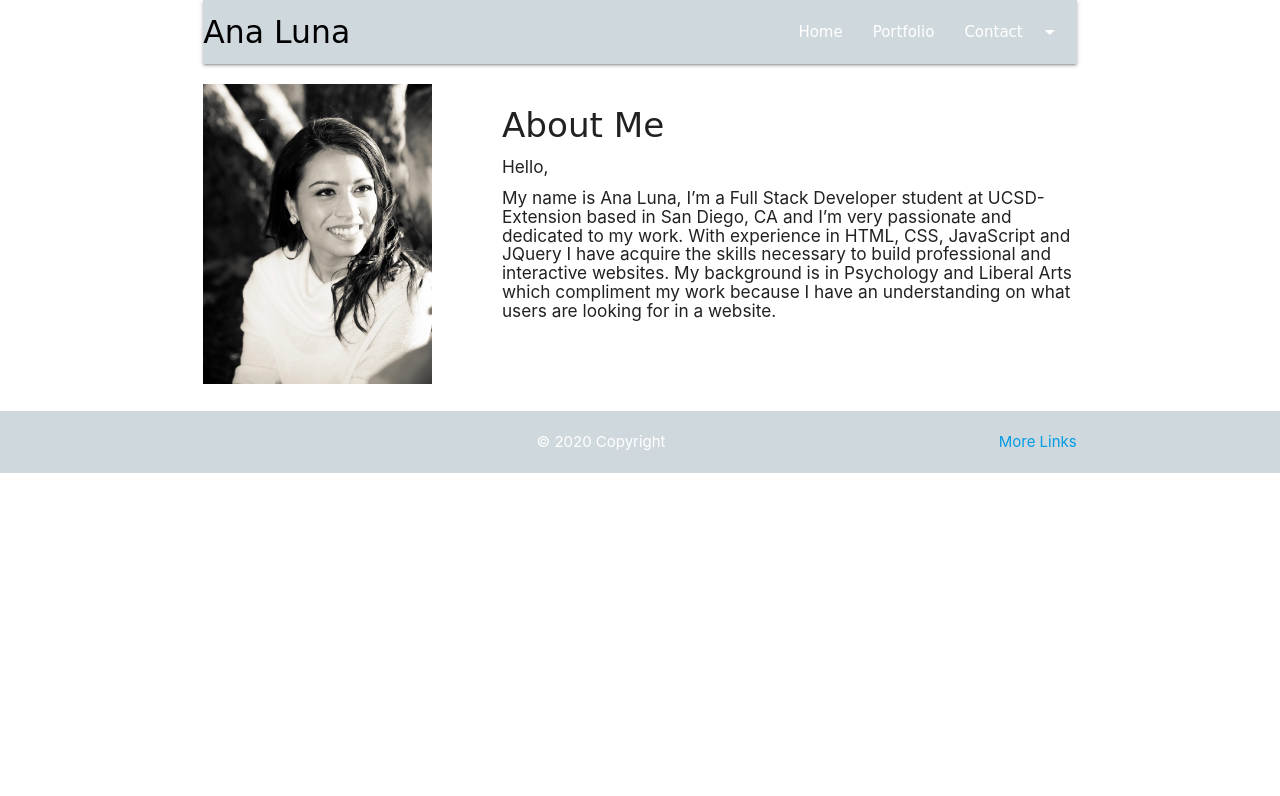
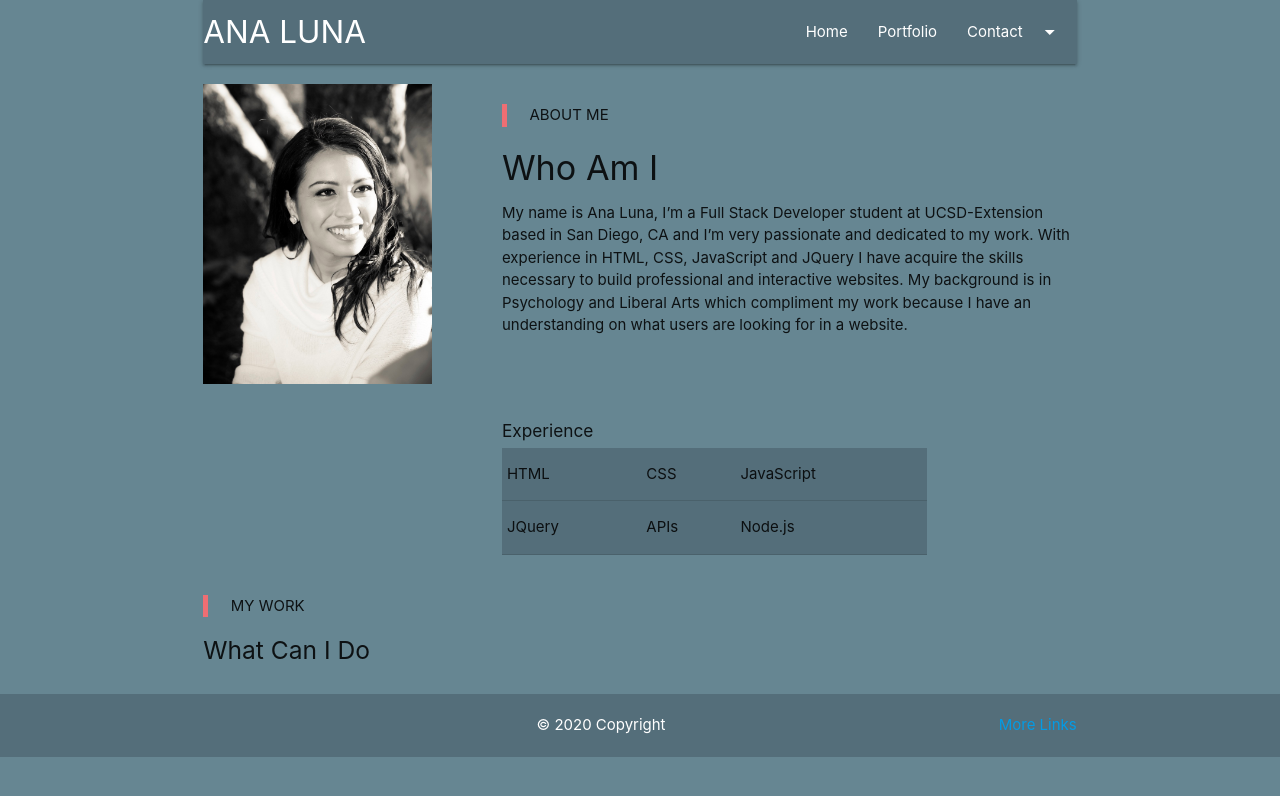
Before and after one commit to analuna01/ProfessionalPortfolio-hw7, a plain HTML site: page index.html in a window 1280 px wide. Drawn offline with nearby package versions, Linux system fonts and the light colour scheme.

Commit message:
styled page

```diff
--- a/assets/style.css
+++ b/assets/style.css
@@ -3,15 +3,16 @@
 }
 
 .nav-wrapper{
-    font-family: cursive;
+
 
 }
 
 #bio{
-    font-family: cursive;
+    border-block-color: black;
 }
 
 body {
+    background-color: rgb(102, 134, 146);
     display: flex;
     min-height: 100vh;
     flex-direction: column;
--- a/index.html
+++ b/index.html
@@ -35,11 +35,11 @@
             <li><a href="/ProfessionalPortfolio-hw7/assets/AnaLunaResume1.pdf">Resume</a></li>
           </ul>
           <nav>
-            <div class="nav-wrapper blue-grey lighten-4">
-              <a href="#!" class="brand-logo black-text">Ana Luna</a>
+            <div class="nav-wrapper blue-grey darken-1">
+              <a href="index.html" class="brand-logo white-text">ANA LUNA</a>
               <ul class="right hide-on-med-and-down">
                 <li><a href="index.html">Home</a></li>
-                <li><a href="assets/contact.html">Portfolio</a></li>
+                <li><a href="">Portfolio</a></li>
                 <!-- Dropdown Trigger -->
                 <li><a class="dropdown-trigger" href="#!" data-target="dropdown1">Contact<i
                       class="material-icons right">arrow_drop_down</i></a></li>
@@ -53,6 +53,12 @@
 
 
   <div class="container">
+    <!-- <div class="row blue-grey darken-1">
+      <div class="col s12">
+        <h5>Hello, My Name Is<h5>
+          <h3>Ana Luna</h3>
+      </div>
+    </div> -->
     <div class="row">
       <div class="col s4">
         <div class="About">
@@ -61,23 +67,55 @@
       </div>
 
       <div class="col s8">
-        <h4 id="bio">About Me</h4>
-        <h6> Hello,</h6>
-        <h6> My name is Ana Luna, I’m a Full Stack Developer student at UCSD-Extension based in San Diego, CA and I’m very passionate and dedicated to my work. With experience in HTML, CSS, JavaScript and JQuery I have acquire the skills necessary to build professional and interactive websites.
+        <blockquote id="bio">ABOUT ME</blockquote>
+        <h4>Who Am I</h4>
+        <!-- <p> Hello,</p> -->
+        <p> My name is Ana Luna, I’m a Full Stack Developer student at UCSD-Extension based in San Diego, CA and I’m very passionate and dedicated to my work. With experience in HTML, CSS, JavaScript and JQuery I have acquire the skills necessary to build professional and interactive websites.
           My background is in Psychology and Liberal Arts which compliment my work because I have an understanding on what users are looking for in a website.
-        </h6>
+        </p>
+      </div>
+    </div>
+  </div>
+
+  <div class="container">
+    <div class="row">
+      <div class="col s6 offset-s4">
+        <h6>Experience</h6>
+        <table class="responsive-table blue-grey darken-1">
+          <tbody>
+            <tr>
+              <td>HTML</td>
+              <td>CSS</td>
+              <td>JavaScript</td>
+            </tr>
+            <tr>
+              <td>JQuery</td>
+              <td>APIs</td>
+              <td>Node.js</td>
+            </tr>
+          </tbody>
+        </table>
+      </div>
+    </div>
+  </div>
+
+  <div class="container">
+    <div class="row">
+      <div class="col s12">
+        <blockquote id="work">MY WORK</blockquote>
+        <h5>What Can I Do</h5>
       </div>
     </div>
 
   </div>
 
 
-  <footer class="page-footer blue-grey lighten-4">
+  <footer class="page-footer blue-grey darken-1">
     <div class="container">
       <div class="row">
         <div class="col s12 center">
           © 2020 Copyright
-          <a class="blue-grey lighten-4 right" href="#!">More Links</a>
+          <a class="blue-grey darken-1 right" href="#!">More Links</a>
         </div>
       </div>
     </div>
```
Also changed, not shown: assets/contact.html (+5 -5 lines).
